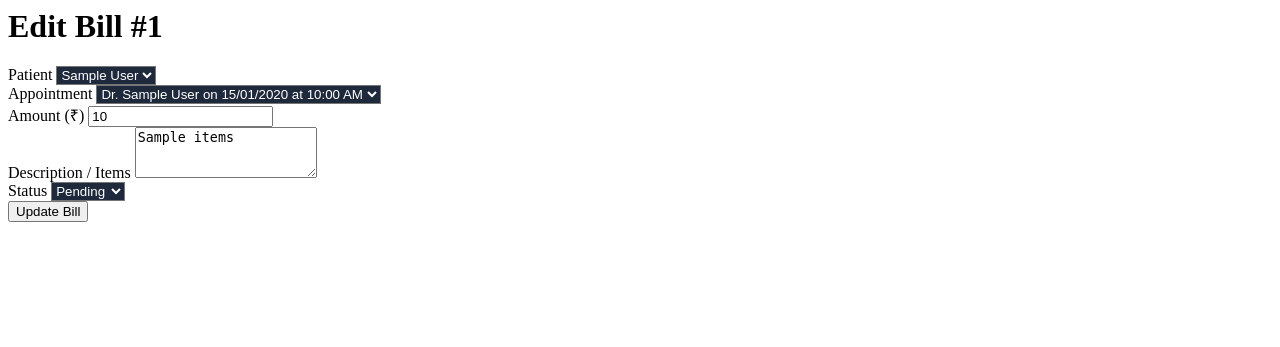
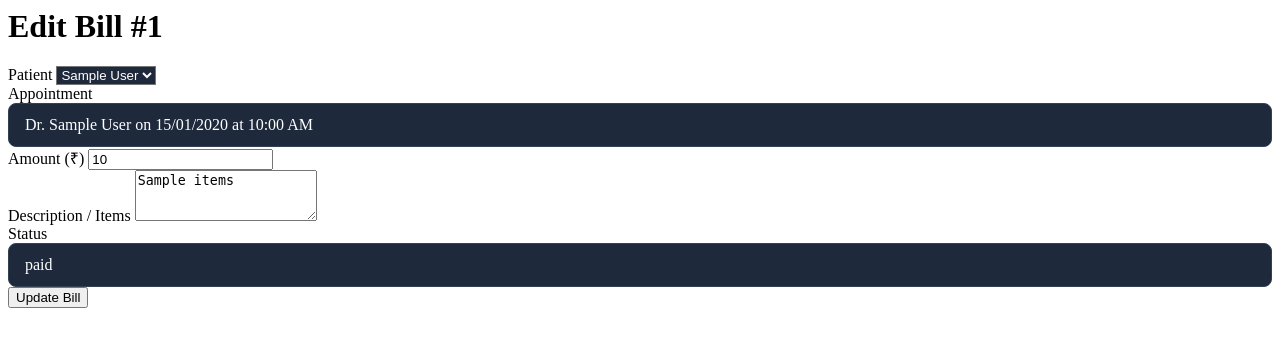
Before and after one commit to udayteck/HOSPITAL-SELF-MANAGEMENT, a Flask app: template app/templates/bill_edit.html in a window 1280 px wide. Shown: the top 347 px of the page. Run offline with Flask 3, Linux system fonts and the light colour scheme; the template is opened without the code that fills it: most values are stand-ins (such as "Sample title", 1, 10 or a date in 2020); parts of the project's set-up code (start-up, migrations or seed data) failed here and were passed over.

```diff
--- a/app/templates/bill_edit.html
+++ b/app/templates/bill_edit.html
@@ -1,32 +1,66 @@
 {% block content %}
 <style>
-    /* ✅ Universal dark dropdown styling */
+    /* Dark native select for Patient */
     select {
-        background-color: #1e293b !important; /* Dark background for the select box itself */
+        background-color: #1e293b !important;
         color: #ffffff !important;
     }
-
     select option {
-        background-color: #1e293b !important; /* Dark slate background */
+        background-color: #1e293b !important;
         color: #ffffff !important;
-        padding: 8px 12px;
+        padding: 10px 12px;
     }
-
-    /* Hover effect */
-    select option:hover {
+    select option:hover, select option:focus {
         background-color: #334155 !important;
     }
 
-    /* Selected option highlight (Teal accent) */
-    select option:checked {
-        background-color: #0d9488 !important;
-        color: #ffffff !important;
+    /* Custom Dropdown Styles */
+    .custom-select {
+        position: relative;
+        width: 100%;
     }
-
-    /* Improve focus state */
-    select:focus {
-        border-color: #14b8a6 !important;
-        box-shadow: 0 0 0 3px rgba(20, 184, 166, 0.3) !important;
+    .custom-select-trigger {
+        background-color: #1e293b;
+        border: 1px solid #334155;
+        color: white;
+        padding: 12px 16px;
+        border-radius: 8px;
+        cursor: pointer;
+        display: flex;
+        justify-content: space-between;
+        align-items: center;
+    }
+    .custom-select-trigger:hover {
+        border-color: #14b8a6;
+    }
+    .custom-select-options {
+        position: absolute;
+        top: 100%;
+        left: 0;
+        right: 0;
+        background-color: #1e293b;
+        border: 1px solid #334155;
+        border-radius: 8px;
+        margin-top: 4px;
+        max-height: 240px;
+        overflow-y: auto;
+        z-index: 50;
+        box-shadow: 0 10px 15px -3px rgba(0, 0, 0, 0.3);
+        display: none;
+    }
+    .custom-select-options.show {
+        display: block;
+    }
+    .custom-option {
+        padding: 10px 16px;
+        color: white;
+        cursor: pointer;
+    }
+    .custom-option:hover {
+        background-color: #334155;
+    }
+    .custom-option.selected {
+        background-color: #0d9488;
     }
 </style>
 
@@ -35,7 +69,7 @@
         <h1 class="text-3xl font-bold text-white text-glow mb-4">Edit Bill #{{ bill.bill_number or bill.id }}</h1>
 
         <form method="POST" class="space-y-4">
-            <!-- Patient -->
+            <!-- Patient (Native - works better) -->
             <div>
                 <label for="patient_id" class="block text-white/80 text-sm font-medium mb-1">Patient</label>
                 <select name="patient_id" id="patient_id" required
@@ -46,18 +80,28 @@
                 </select>
             </div>
 
-            <!-- Appointment -->
+            <!-- Appointment - Custom Dark Dropdown -->
             <div>
-                <label for="appointment_id" class="block text-white/80 text-sm font-medium mb-1">Appointment</label>
-                <select name="appointment_id" id="appointment_id"
-                        class="w-full px-4 py-3 bg-white/5 border border-white/10 rounded-lg text-white focus:outline-none focus:border-teal-400">
-                    <option value="">-- None --</option>
-                    {% for apt in appointments %}
-                    <option value="{{ apt.id }}" {% if apt.id == bill.appointment_id %}selected{% endif %}>
-                        Dr. {{ apt.doctor.full_name }} on {{ apt.date.strftime('%d/%m/%Y') }} at {{ apt.start_time.strftime('%I:%M %p') }}
-                    </option>
-                    {% endfor %}
-                </select>
+                <label class="block text-white/80 text-sm font-medium mb-1">Appointment</label>
+                <div class="custom-select" id="appointment-select">
+                    <input type="hidden" name="appointment_id" id="appointment_id" value="{{ bill.appointment_id or '' }}">
+                    <div class="custom-select-trigger" id="appointment-trigger">
+                        {% if bill.appointment_id %}
+                            Dr. {{ selected_apt.doctor.full_name }} on {{ selected_apt.date.strftime('%d/%m/%Y') }} at {{ selected_apt.start_time.strftime('%I:%M %p') }}
+                        {% else %}
+                            -- None --
+                        {% endif %}
+                    </div>
+                    <div class="custom-select-options" id="appointment-options">
+                        <div class="custom-option" data-value="">-- None --</div>
+                        {% for apt in appointments %}
+                        <div class="custom-option {% if apt.id == bill.appointment_id %}selected{% endif %}"
+                             data-value="{{ apt.id }}">
+                            Dr. {{ apt.doctor.full_name }} on {{ apt.date.strftime('%d/%m/%Y') }} at {{ apt.start_time.strftime('%I:%M %p') }}
+                        </div>
+                        {% endfor %}
+                    </div>
+                </div>
             </div>
 
             <!-- Amount -->
@@ -67,21 +111,26 @@
                        class="w-full px-4 py-3 bg-white/5 border border-white/10 rounded-lg text-white focus:outline-none focus:border-teal-400">
             </div>
 
-            <!-- Items / Description -->
+            <!-- Items -->
             <div>
                 <label for="items" class="block text-white/80 text-sm font-medium mb-1">Description / Items</label>
                 <textarea name="items" id="items" rows="3" class="w-full px-4 py-3 bg-white/5 border border-white/10 rounded-lg text-white placeholder-white/30 focus:outline-none focus:border-teal-400">{{ bill.items or '' }}</textarea>
             </div>
 
-            <!-- Status -->
+            <!-- Status - Custom Dark Dropdown -->
             <div>
-                <label for="status" class="block text-white/80 text-sm font-medium mb-1">Status</label>
-                <select name="status" id="status"
-                        class="w-full px-4 py-3 bg-white/5 border border-white/10 rounded-lg text-white focus:outline-none focus:border-teal-400">
-                    <option value="Pending" {% if bill.status == 'Pending' %}selected{% endif %}>Pending</option>
-                    <option value="Paid" {% if bill.status == 'Paid' %}selected{% endif %}>Paid</option>
-                    <option value="Overdue" {% if bill.status == 'Overdue' %}selected{% endif %}>Overdue</option>
-                </select>
+                <label class="block text-white/80 text-sm font-medium mb-1">Status</label>
+                <div class="custom-select" id="status-select">
+                    <input type="hidden" name="status" id="status" value="{{ bill.status or 'Pending' }}">
+                    <div class="custom-select-trigger" id="status-trigger">
+                        {{ bill.status or 'Pending' }}
+                    </div>
+                    <div class="custom-select-options" id="status-options">
+                        <div class="custom-option {% if bill.status == 'Pending' %}selected{% endif %}" data-value="Pending">Pending</div>
+                        <div class="custom-option {% if bill.status == 'Paid' %}selected{% endif %}" data-value="Paid">Paid</div>
+                        <div class="custom-option {% if bill.status == 'Overdue' %}selected{% endif %}" data-value="Overdue">Overdue</div>
+                    </div>
+                </div>
             </div>
 
             <button type="submit" class="w-full bg-gradient-to-r from-teal-400 to-cyan-500 hover:from-teal-300 hover:to-cyan-400 text-white font-bold py-3 rounded-lg transition shadow-lg shadow-teal-500/30">
@@ -90,4 +139,48 @@
         </form>
     </div>
 </div>
+
+<script>
+    // Custom Select Functionality
+    function initCustomSelect(containerId) {
+        const container = document.getElementById(containerId);
+        const trigger = container.querySelector('.custom-select-trigger');
+        const optionsContainer = container.querySelector('.custom-select-options');
+        const hiddenInput = container.querySelector('input[type="hidden"]');
+
+        trigger.addEventListener('click', () => {
+            optionsContainer.classList.toggle('show');
+        });
+
+        optionsContainer.querySelectorAll('.custom-option').forEach(option => {
+            option.addEventListener('click', () => {
+                const value = option.getAttribute('data-value');
+                hiddenInput.value = value;
+
+                trigger.textContent = option.textContent;
+
+                optionsContainer.classList.remove('show');
+
+                // Update selected class
+                optionsContainer.querySelectorAll('.custom-option').forEach(opt => {
+                    opt.classList.remove('selected');
+                });
+                option.classList.add('selected');
+            });
+        });
+
+        // Close when clicking outside
+        document.addEventListener('click', (e) => {
+            if (!container.contains(e.target)) {
+                optionsContainer.classList.remove('show');
+            }
+        });
+    }
+
+    // Initialize both custom selects
+    document.addEventListener('DOMContentLoaded', () => {
+        initCustomSelect('appointment-select');
+        initCustomSelect('status-select');
+    });
+</script>
 {% endblock %}
```
